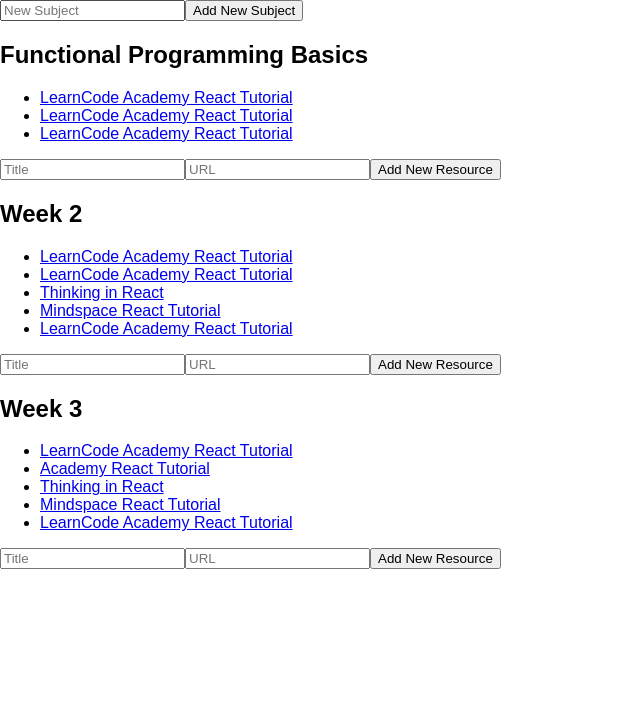
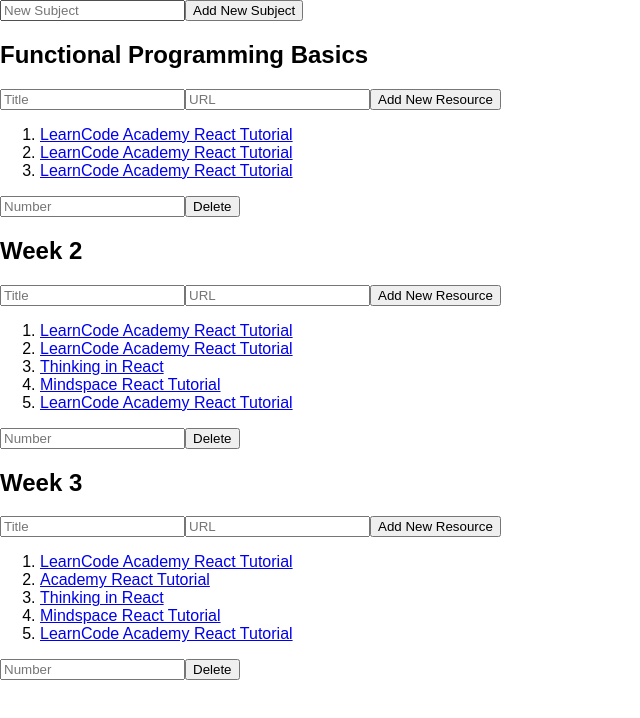
Before and after one commit to achorbinski/Bookmark-Manager, a React (Create React App) app: page / in a window 1280 px wide. Shown: the top 718 px of the page, without its empty margins (0-640 px from the left). Built offline with nearby package versions, Linux system fonts and the light colour scheme.

Commit message:
Delete button added

```diff
--- a/src/App.js
+++ b/src/App.js
@@ -57,6 +57,13 @@
   };
 
 
+deleteResource = (index, deleteResource) => {
+const tempState = this.state;
+tempState.resources[index].resources.splice(deleteResource, 1);
+this.setState(tempState);
+}
+
+
 addNewSubject = (e) => {
   e.preventDefault();
 
@@ -91,7 +98,7 @@
        {
          this.state.resources.map((resource, index) => {
            return (
-          <Subject items={resource} addResource={this.addResource} index={index}/>
+          <Subject items={resource} addResource={this.addResource} index={index} deleteResource={this.deleteResource}/>
             )
           })
         }
--- a/src/Components/Subject.js
+++ b/src/Components/Subject.js
@@ -8,6 +8,7 @@
       isClicked: true,
       title:'',
       url:'',
+      deleteText:'',
     }
 
     this.handleClick = this.handleClick.bind(this);
@@ -16,6 +17,14 @@
   }
 
   // event handlers
+
+  handleDelete = (e) => {
+    e.preventDefault();
+
+    const number = this.state.deleteText - 1;
+
+    this.props.deleteResource(this.props.index, number);
+  }
 
   handleClick() {
     this.setState(prevState => ({
@@ -45,6 +54,11 @@
     return(
       <div>
         <h2 onClick={this.handleClick}>{this.props.items.subject}</h2>
+        <form>
+            <input type="text" name="title" placeholder="Title" onChange={this.handleTyping} value={this.state.title}></input>
+            <input type="text" name="url" placeholder="URL" onChange={this.handleTyping} value={this.state.url}></input>
+            <button onClick={this.handleSubmit}>Add New Resource</button>
+        </form>
         <ul>
           {
             this.props.items.resources.map((resource) => {
@@ -58,9 +72,8 @@
           )}
         </ul>
         <form>
-          <input type="text" name="title" placeholder="Title" onChange={this.handleTyping} value={this.state.title}></input>
-          <input type="text" name="url" placeholder="URL" onChange={this.handleTyping} value={this.state.url}></input>
-          <button onClick={this.handleSubmit}>Add New Resource</button>
+          <input type="text" name="deleteText" placeholder="Number" onChange={this.handleTyping} value={this.state.deleteText}></input>
+          <button onClick={this.handleDelete}>Delete</button>
         </form>
       </div>
     )
--- a/src/index.css
+++ b/src/index.css
@@ -3,3 +3,7 @@
   padding: 0;
   font-family: sans-serif;
 }
+
+li {
+  list-style-type: decimal;
+}
```
